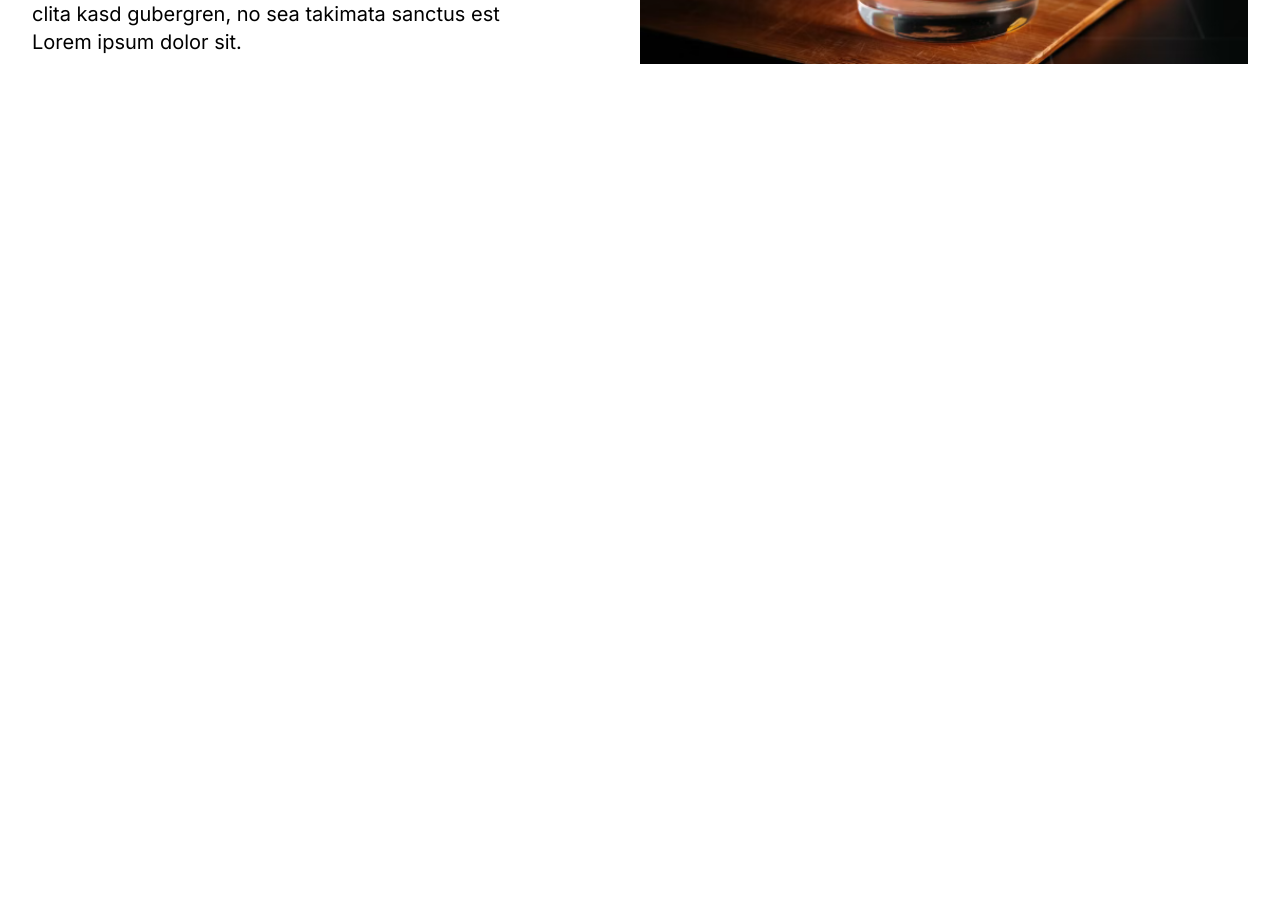
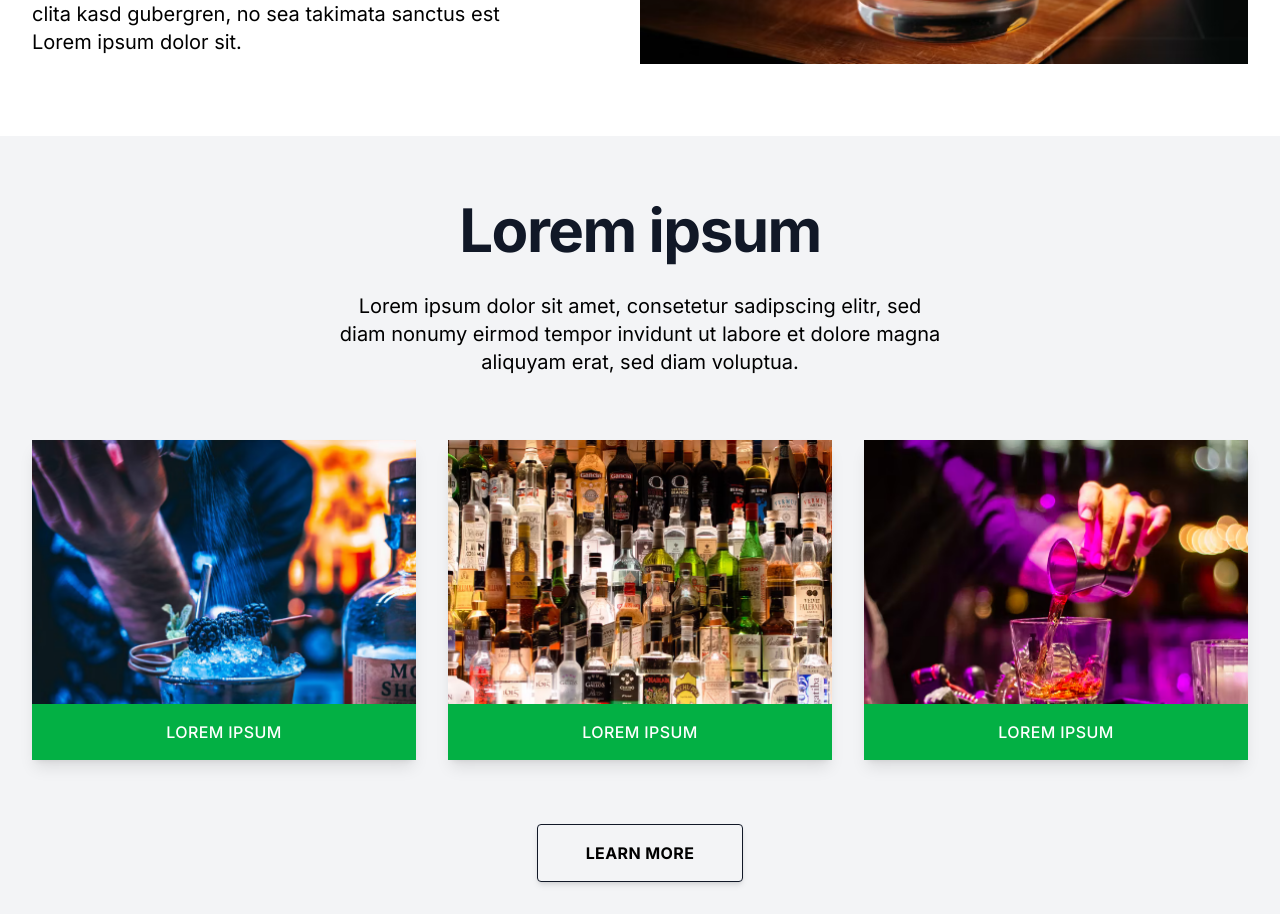
Before and after one commit to jose-miserol/nolatech-grab, a Next.js app: page / in a window 1280 px wide. Shown: the part 1560-2474 px from the top of the page. Before the commit the page ends 1696 px from the top, so only its background shows below. Built offline with nearby package versions, Linux system fonts and the light colour scheme.

Commit message:
feat(Landing): :art: Add section Blog

```diff
--- a/src/app/page.tsx
+++ b/src/app/page.tsx
@@ -2,6 +2,7 @@ import Topbar from "@/app/ui/ui-topbar";
 import Header from "@/app/ui/ui-header";
 import Stats from "@/app/ui/ui-stats";
 import Abouts from "@/app/ui/ui-abouts";
+import Blog from "@/app/ui/ui-blog";
 
 export default function Home() {
   return (
@@ -10,6 +11,7 @@ export default function Home() {
       <Header />
       <Stats />
       <Abouts />
+      <Blog />
     </div>
   );
 }
--- /dev/null
+++ b/src/app/ui/ui-blog.tsx
@@ -0,0 +1,73 @@
+"use client";
+
+export default function Blog() {
+  return (
+    <div className="w-full bg-gray-100">
+      <div className="mx-auto h-full sm:max-w-xl md:max-w-full lg:max-w-screen-xl">
+        <div className="flex flex-col justify-between px-4 py-4 lg:px-8 lg:py-8">
+          <div className="mx-auto w-full pt-8 text-center lg:w-6/12">
+            <h2 className="text-4xl font-bold tracking-tight text-gray-900 lg:text-6xl">
+              Lorem ipsum
+            </h2>
+            <p className="pt-4 text-base lg:py-8 lg:text-xl">
+              Lorem ipsum dolor sit amet, consetetur sadipscing elitr, sed diam
+              nonumy eirmod tempor invidunt ut labore et dolore magna aliquyam
+              erat, sed diam voluptua.
+            </p>
+          </div>
+          <div className="grid grid-cols-1 py-4 md:grid-cols-3 md:gap-8 lg:py-8">
+            <a href="/#" aria-label="View">
+              <div className="relative transform overflow-hidden pt-4 shadow-lg transition duration-200 hover:-translate-y-2 hover:shadow-2xl lg:pt-0">
+                <img
+                  className="h-56 w-full object-cover md:h-64 xl:h-80"
+                  src="/picture-2.png"
+                  alt="srcE"
+                />
+                <div className="bg-brand-light absolute inset-x-0 bottom-0 px-6 py-4 text-white">
+                  <p className="text-center text-base font-medium uppercase tracking-wide text-white">
+                    Lorem ipsum
+                  </p>
+                </div>
+              </div>
+            </a>
+            <a href="/#" aria-label="View">
+              <div className="relative transform overflow-hidden pt-4 shadow-lg transition duration-200 hover:-translate-y-2 hover:shadow-2xl lg:pt-0">
+                <img
+                  className="h-56 w-full object-cover md:h-64 xl:h-80"
+                  src="/picture-3.png"
+                  alt="srcE"
+                />
+                <div className="bg-brand-light absolute inset-x-0 bottom-0 px-6 py-4 text-white">
+                  <p className="text-center text-base font-medium uppercase tracking-wide text-white">
+                    Lorem ipsum
+                  </p>
+                </div>
+              </div>
+            </a>
+            <a href="/#" aria-label="View">
+              <div className="relative transform overflow-hidden pt-4 shadow-lg transition duration-200 hover:-translate-y-2 hover:shadow-2xl lg:pt-0">
+                <img
+                  className="h-56 w-full object-cover md:h-64 xl:h-80"
+                  src="/picture-4.png"
+                  alt="srcE"
+                />
+                <div className="bg-brand-light absolute inset-x-0 bottom-0 px-6 py-4 text-white">
+                  <p className="text-center text-base font-medium uppercase tracking-wide text-white">
+                    Lorem ipsum
+                  </p>
+                </div>
+              </div>
+            </a>
+          </div>
+          <div className="pt-8 text-center">
+            <a href="/#">
+              <button className="hover:bg-brand-dark items-center justify-center rounded  border border-gray-900 px-12 py-4 font-bold uppercase tracking-wide shadow-md  ">
+                Learn More
+              </button>
+            </a>
+          </div>
+        </div>
+      </div>
+    </div>
+  );
+}
```
